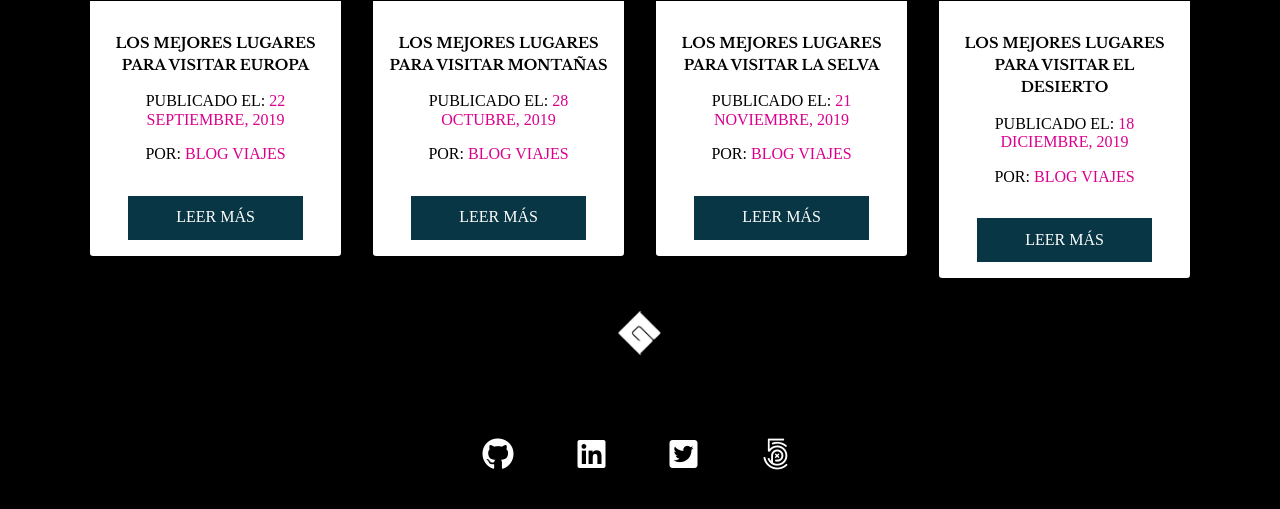
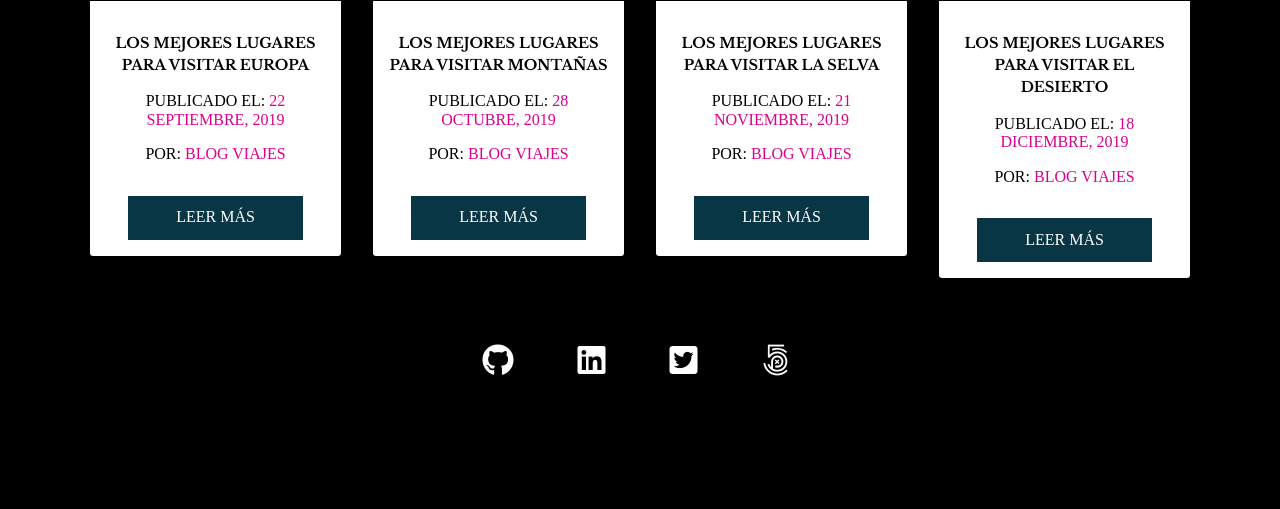
Before and after one commit to GonzaloGC/Cards-CSS-flexbox, a plain HTML site: page index.html in a window 1280 px wide. Shown: the part 1311-1820 px from the top of the page. After the commit the page ends 1770 px from the top, so only its background shows below. Drawn offline with nearby package versions, Linux system fonts and the light colour scheme.

Commit message:
delete logo

```diff
--- a/css/styles.css
+++ b/css/styles.css
@@ -91,7 +91,7 @@ img{
 
 .logo img{
     width: 5%;
-    margin-top: 1rem;
+    margin-top: 4rem;
     margin-bottom: 2rem;
 }
 
--- a/index.html
+++ b/index.html
@@ -124,9 +124,9 @@
                     </div>
                 </article>
             </main>
-            <footer class="logo">
+            <!-- <footer class="logo">
                  <img loading="lazy" src="img/logo.jpg"/>
-            </footer>
+            </footer> -->
             <footer class="sociales">
                 <ul>
                     <li>
```
